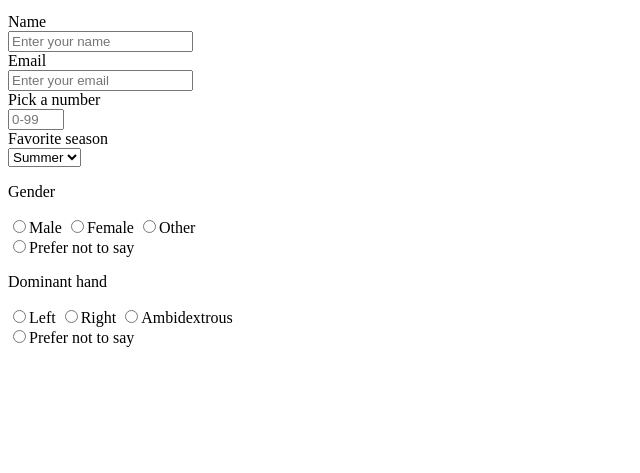
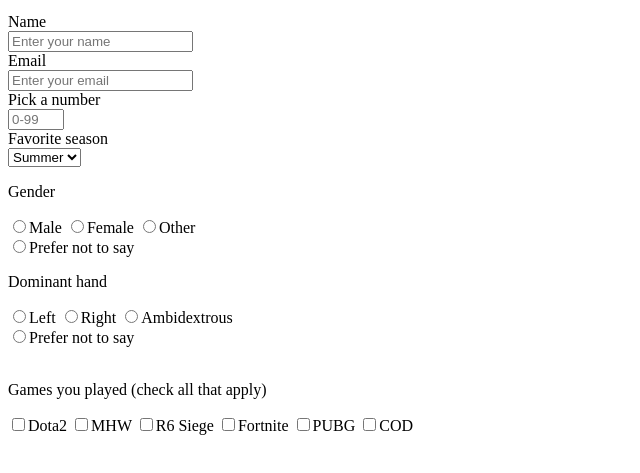
Before and after one commit to joaquiera/learning, a plain HTML site: page fcc/htmlcss-surveyform/index.html in a window 1280 px wide. Shown: the part 87-560 px from the top of the page, without its empty margins (0-640 px from the left). Drawn offline with Linux system fonts and the light colour scheme.

Commit message:
Add checkbox group named games-played.

```diff
--- a/fcc/htmlcss-surveyform/index.html
+++ b/fcc/htmlcss-surveyform/index.html
@@ -53,3 +53,24 @@
           <input type="radio" name="dominant-hand" id="prefer-not-to-say" value="prefer-not-to-say">Prefer not to say
         </label>
       </div><br>
+      <div>
+        <p class="checkbox-group">Games you played (check all that apply)</p>
+        <label for="dota2">
+          <input type="checkbox" id="dota2" value="dota2" name="games-played">Dota2
+        </label>
+        <label for="mhw">
+          <input type="checkbox" id="mhw" value="mhw" name="games-played">MHW
+        </label>
+        <label for="r6-siege">
+          <input type="checkbox" id="r6-siege" value="r6-siege" name="games-played">R6 Siege
+        </label>
+        <label for="fortnite">
+          <input type="checkbox" id="fortnite" value="fortnite" name="games-played">Fortnite
+        </label>
+        <label for="pubg">
+          <input type="checkbox" id="pubg" value="pubg" name="games-played">PUBG
+        </label>
+        <label for="cod">
+          <input type="checkbox" id="cod" value="pubg"  name="games-played">COD
+        </label><br>
+      </div>
```
